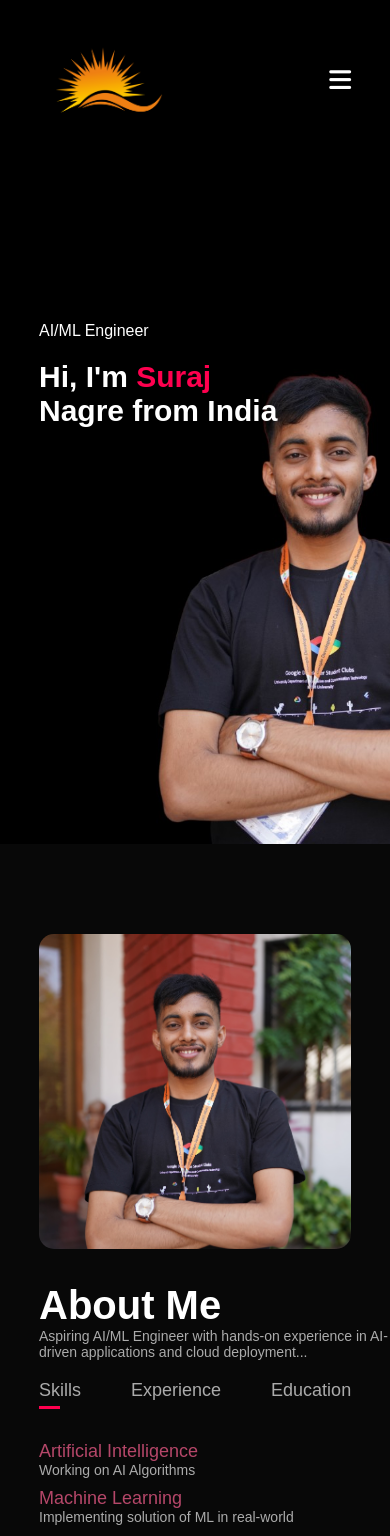
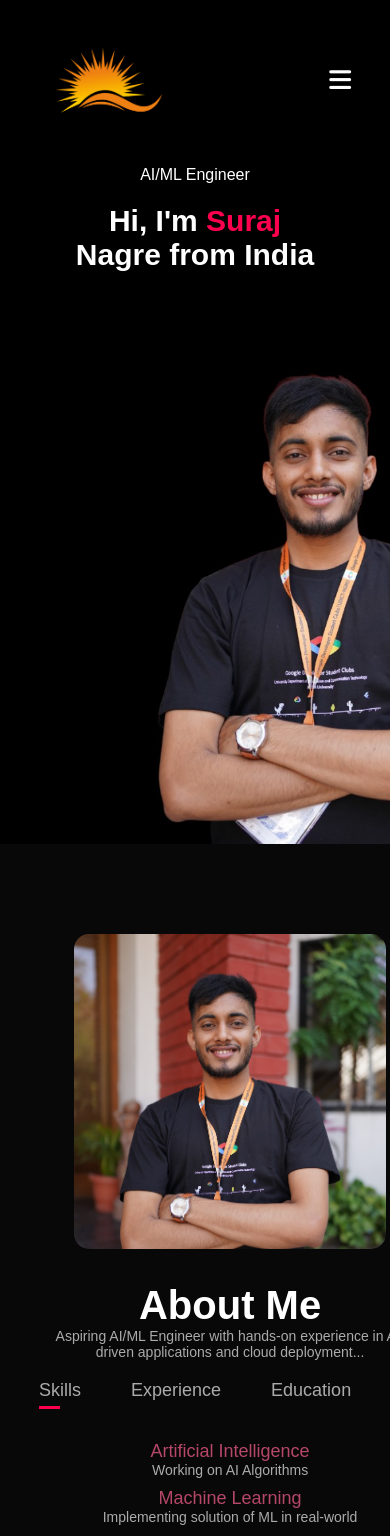
Before and after one commit to kurai-sx/my-portfolio, a React (Create React App) app: page / in a window 390 px wide. Shown: the top 1536 px of the page. Built offline with nearby package versions, Linux system fonts and the light colour scheme.

Commit message:
changed uncontrolled componnet to controlled component

```diff
--- a/src/App.css
+++ b/src/App.css
@@ -331,24 +331,25 @@ nav .fas{
   display: none;
 }
 
-@media only screen and (max-width: 600px){
-  #header{
+@media only screen and (max-width: 600px) {
+  #header {
     background-image: url(images/png-Photoroom.jpg);
   }
-  .header-text{
-      margin-top: 100%;
+  .header-text {
+    margin-top: 50%;
     font-size: 16px;
+    text-align: center;
   }
-  .header-text h1{
+  .header-text h1 {
     font-size: 30px;
   }
-  nav .fas{
+  nav .fas {
     display: block;
     font-size: 25px;
   }
-  nav ul{
+  nav ul {
     background: #ff004f;
-      position:  fixed;
+    position: fixed;
     top: 0;
     right: -200px;
     width: 200px;
@@ -357,36 +358,68 @@ nav .fas{
     z-index: 2;
     transition: right 0.5s;
   }
-  nav ul li{
+  nav ul li {
     display: block;
     margin: 25px;
   }
-  nav ul .fas{
+  nav ul .fas {
     position: absolute;
     top: 25px;
     left: 25px;
     cursor: pointer;
   }
-  .sub-title{
+  .row {
+    flex-direction: column;
+    align-items: center;
+  }
+  .sub-title {
     font-size: 40px;
+    text-align: center;
   }
-  .about-col-1, .about-col-2{
+  .about-col-1, .about-col-2 {
     flex-basis: 100%;
+    text-align: center;
   }
-  .about-col-1{
+  .about-col-1 {
     margin-bottom: 30px;
   }
-  .about-col-2{
-      font-size: 14px ;
+  .about-col-2 {
+    font-size: 14px;
   }
-  .tab-titles{
+  .tab-titles {
     font-size: 16px;
     margin-right: 20px;
+    justify-content: center;
   }
-  .contact-left, .contact-right{
+  .services-list {
+    grid-template-columns: 1fr;
+  }
+  .work-list {
+    grid-template-columns: 1fr;
+  }
+  .contact-left, .contact-right {
     flex-basis: 100%;
+    text-align: center;
   }
-  .copyright{
+  .social-icons {
+    justify-content: center;
+  }
+  form input, form textarea {
+    width: 100%;
+    padding: 12px;
+    font-size: 16px;
+  }
+  .btn.btn2 {
+    width: 80%;
+    padding: 14px;
+    margin-top: 20px;
+  }
+  #portfolio .btn {
+    width: 80%;
+    padding: 12px;
+    margin-top: 30px;
+  }
+  .copyright {
     font-size: 14px;
   }
 }
```
Lines whose indentation alone changed are shown as unchanged.
